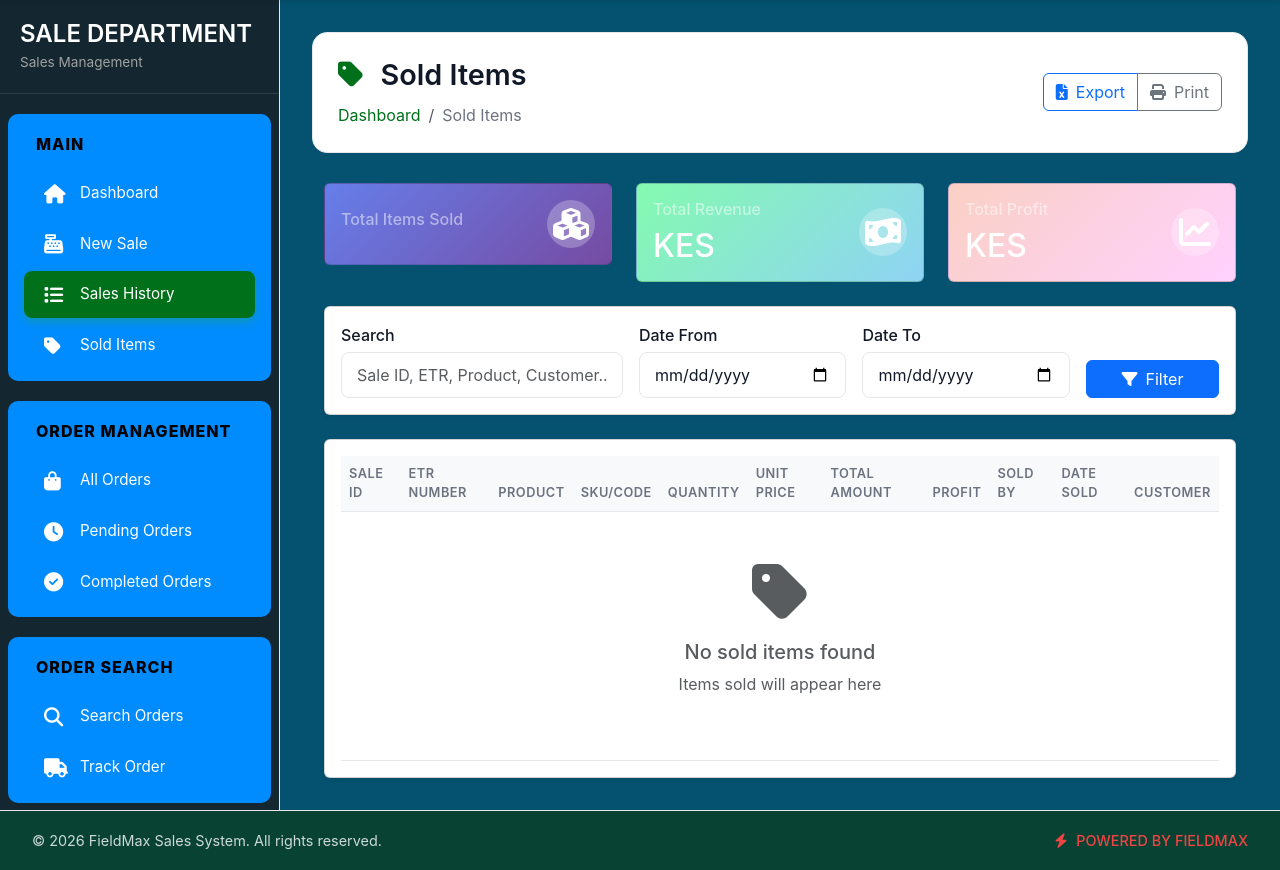
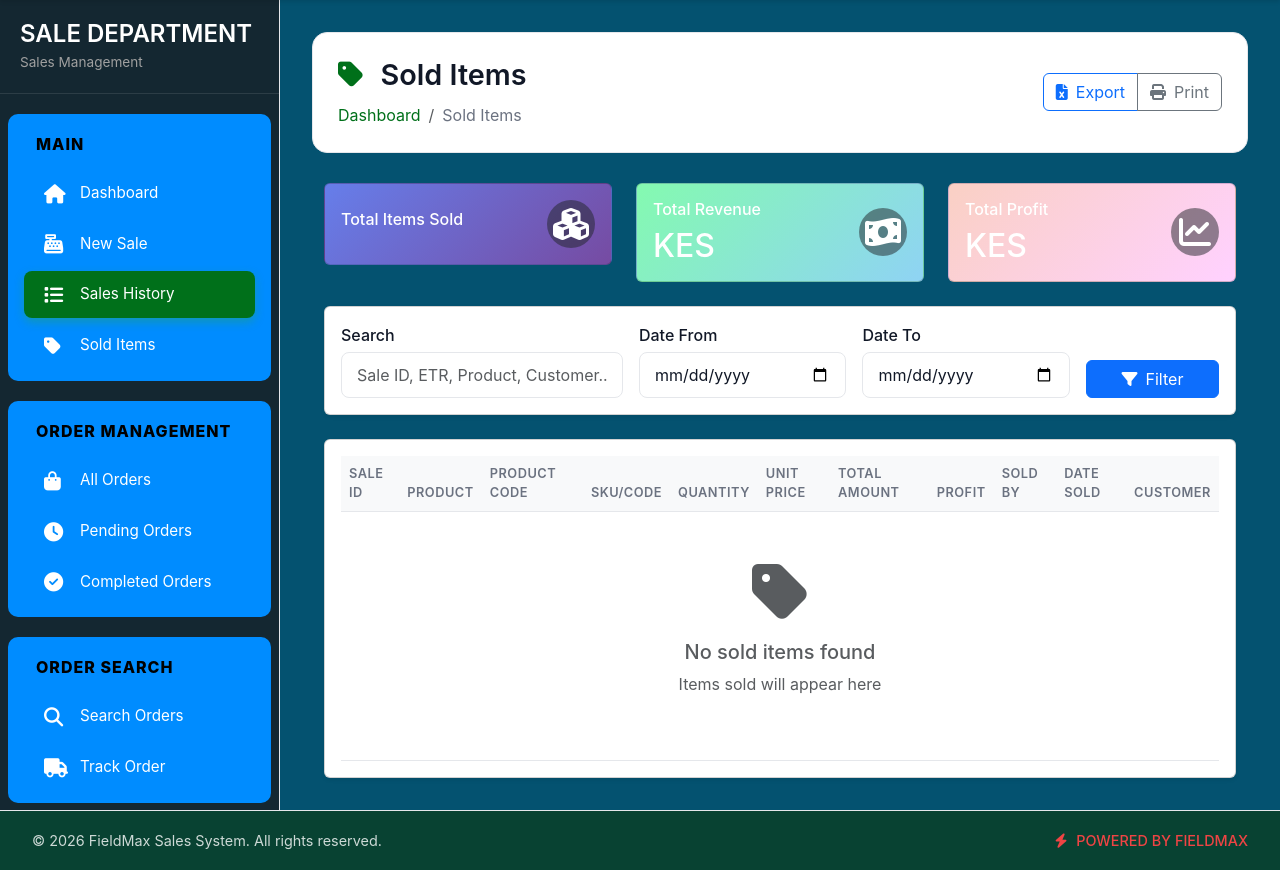
Before and after one commit to ronosystems/fieldmax-system, a Django app: template templates/sales/sold_items_list.html in a window 1280 px wide. Shown: the part 70-940 px from the top of the page. Run offline with Django 4.2, Linux system fonts and the light colour scheme; the template is opened without the code that fills it, so the values that code supplies are empty; parts of the project's set-up code (start-up, migrations or seed data) failed here and were passed over; some libraries are stand-ins or nearby versions.

Commit message:
Add Product Code column to sold items list
- Add Product Code column between Product and SKU columns
- Display product code with code tag for better visibility
- Update colspan from 11 to 12 for empty state message
- Update DataTable sort index from 9 to 10 to account for new column
- Add CSS styling for code tag

```diff
--- a/templates/sales/sold_items_list.html
+++ b/templates/sales/sold_items_list.html
@@ -31,10 +31,10 @@
                 <div class="card-body">
                     <div class="d-flex justify-content-between align-items-center">
                         <div>
-                            <h6 class="text-white-50 mb-2">Total Items Sold</h6>
+                            <h6 class="text-black-100 mb-2">Total Items Sold</h6>
                             <h2 class="mb-0">{{ total_sold }}</h2>
                         </div>
-                        <div class="icon-shape bg-white bg-opacity-25 rounded-circle p-3">
+                        <div class="icon-shape bg-dark bg-opacity-50 rounded-circle p-3">
                             <i class="fas fa-cubes fa-2x"></i>
                         </div>
                     </div>
@@ -47,10 +47,10 @@
                 <div class="card-body">
                     <div class="d-flex justify-content-between align-items-center">
                         <div>
-                            <h6 class="text-white-50 mb-2">Total Revenue</h6>
+                            <h6 class="text-black-100 mb-2">Total Revenue</h6>
                             <h2 class="mb-0">KES {{ total_revenue|floatformat:2 }}</h2>
                         </div>
-                        <div class="icon-shape bg-white bg-opacity-25 rounded-circle p-3">
+                        <div class="icon-shape bg-dark bg-opacity-50 rounded-circle p-3">
                             <i class="fas fa-money-bill-wave fa-2x"></i>
                         </div>
                     </div>
@@ -63,10 +63,10 @@
                 <div class="card-body">
                     <div class="d-flex justify-content-between align-items-center">
                         <div>
-                            <h6 class="text-white-50 mb-2">Total Profit</h6>
+                            <h6 class="text-black-100 mb-2">Total Profit</h6>
                             <h2 class="mb-0">KES {{ total_profit|floatformat:2 }}</h2>
                         </div>
-                        <div class="icon-shape bg-white bg-opacity-25 rounded-circle p-3">
+                        <div class="icon-shape bg-dark bg-opacity-50 rounded-circle p-3">
                             <i class="fas fa-chart-line fa-2x"></i>
                         </div>
                     </div>
@@ -112,8 +112,8 @@
                     <thead class="table-light">
                         <tr>
                             <th>Sale ID</th>
-                            <th>ETR Number</th>
                             <th>Product</th>
+                            <th>Product Code</th>
                             <th>SKU/Code</th>
                             <th>Quantity</th>
                             <th>Unit Price</th>
@@ -122,8 +122,7 @@
                             <th>Sold By</th>
                             <th>Date Sold</th>
                             <th>Customer</th>
-                        </tr>
-                    </thead>
+                        </thead>
                     <tbody>
                         {% for item in page_obj %}
                         <tr>
@@ -133,16 +132,12 @@
                                 </a>
                             </td>
                             <td>
-                                {% if item.sale.etr_receipt_number %}
-                                    {{ item.sale.etr_receipt_number }}
-                                {% else %}
-                                    <span class="text-muted">—</span>
-                                {% endif %}
-                            </td>
-                            <td>
                                 <strong>{{ item.product.display_name|default:item.product.name }}</strong>
                                 <br>
                                 <small class="text-muted">{{ item.product.category.name|default:"—" }}</small>
+                            </td>
+                            <td>
+                                <code class="text-primary">{{ item.product.product_code }}</code>
                             </td>
                             <td>
                                 {% if item.product.sku_value %}
@@ -152,7 +147,7 @@
                                 {% endif %}
                             </td>
                             <td class="text-center">{{ item.quantity }}</td>
-                            <td class="text-end">KES {{ item.price|floatformat:2 }}</td>
+                            <td class="text-end">KES {{ item.unit_price|floatformat:2 }}</td>
                             <td class="text-end fw-bold">KES {{ item.total_price|floatformat:2 }}</td>
                             <td class="text-end {% if item.profit > 0 %}text-success{% else %}text-danger{% endif %} fw-bold">
                                 KES {{ item.profit|floatformat:2 }}
@@ -163,7 +158,7 @@
                         </tr>
                         {% empty %}
                         <tr>
-                            <td colspan="11" class="text-center py-5">
+                            <td colspan="12" class="text-center py-5">
                                 <i class="fas fa-tag fa-4x text-muted mb-3"></i>
                                 <h5 class="text-muted">No sold items found</h5>
                                 <p class="text-muted">Items sold will appear here</p>
@@ -247,6 +242,12 @@
     .text-white-50 {
         color: rgba(255, 255, 255, 0.8);
     }
+    code {
+        background: #f8f9fa;
+        padding: 2px 6px;
+        border-radius: 4px;
+        font-size: 12px;
+    }
 </style>
 {% endblock %}
 
@@ -272,7 +273,7 @@ $(document).ready(function() {
     if ($('.datatable').length) {
         $('.datatable').DataTable({
             "pageLength": 25,
-            "order": [[9, "desc"]], // Sort by date sold descending
+            "order": [[10, "desc"]], // Sort by date sold descending (updated index)
             "language": {
                 "search": "Search:",
                 "lengthMenu": "Show _MENU_ entries",
```
